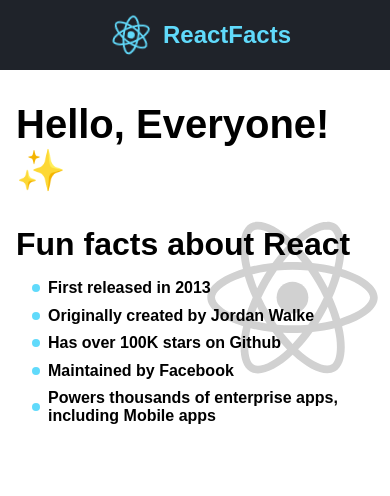
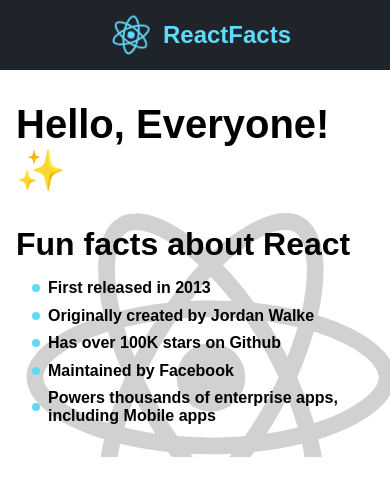
Before and after one commit to kraken-afk/reactfacts-staticsite, a React app: page / in a window 390 px wide. Built offline with nearby package versions, Linux system fonts and the light colour scheme.

Commit message:
Update main.css

```diff
--- a/src/main.css
+++ b/src/main.css
@@ -118,7 +118,7 @@
   position: absolute;
   z-index: -1;
   top: 18%;
-  left: 50%;
+  right: -2rem;
 }
 
 .logo-bg g {
@@ -156,7 +156,6 @@
 
   .logo-bg {
     top: 50%;
-    left: 50%;
     transform: scale(1.5);
   }
 
```
